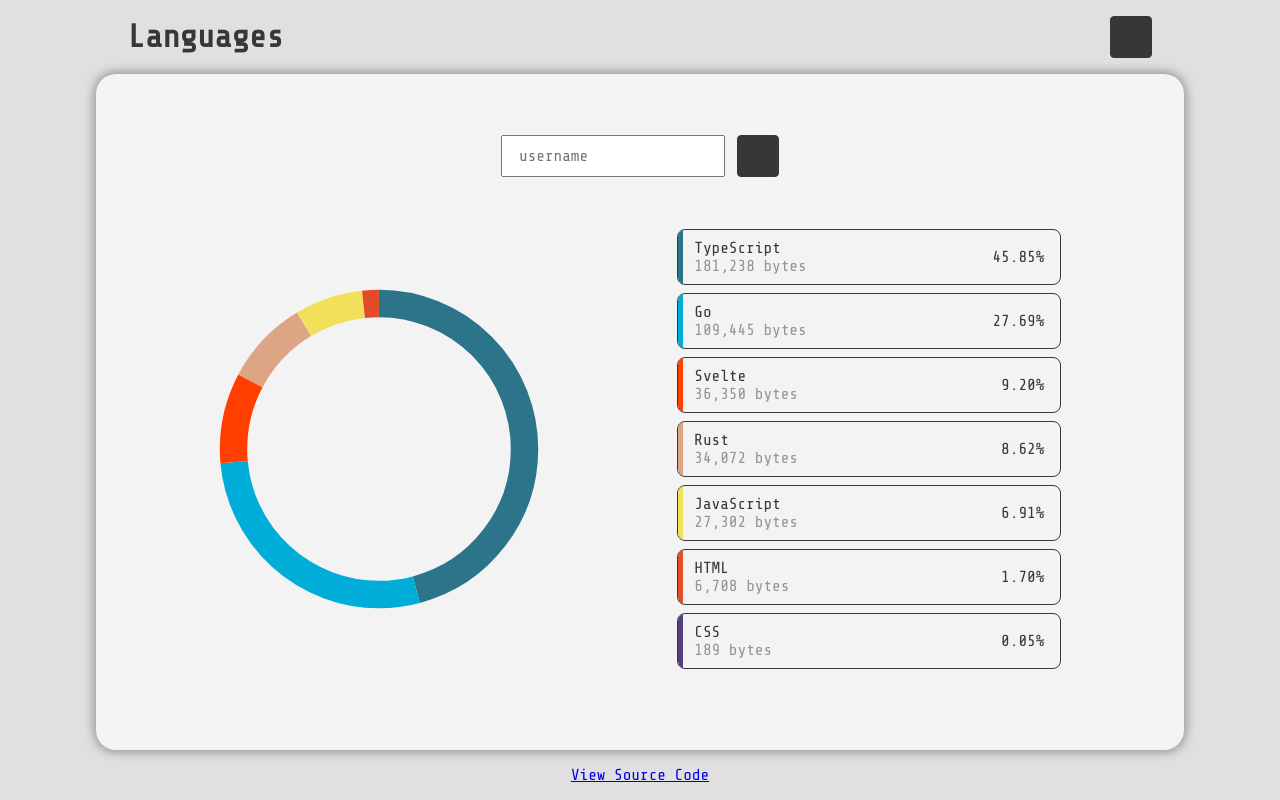
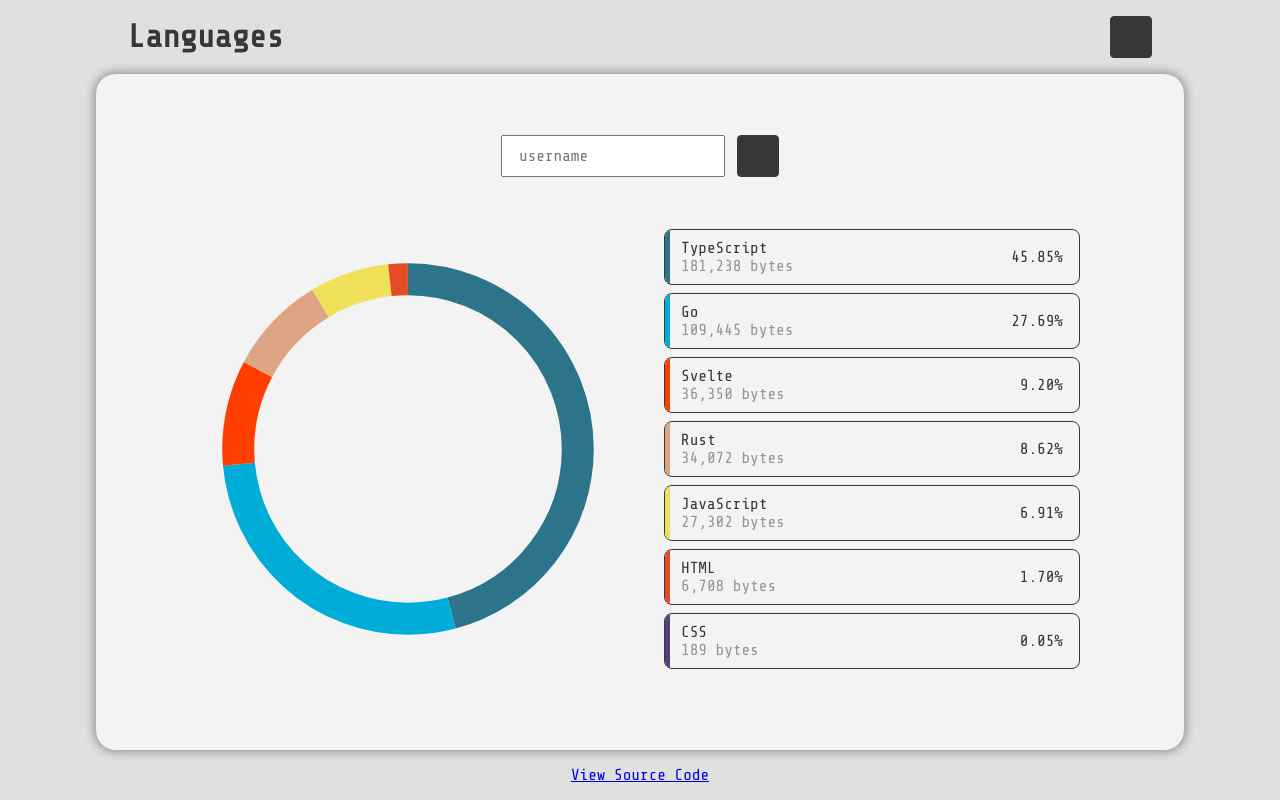
Before and after one commit to Shresht7/Languages, a Svelte app: page / in a window 1280 px wide. Built offline with nearby package versions, Linux system fonts and the light colour scheme; some icons are missing.

Commit message:
Readjust chart and list styling

```diff
--- a/src/components/Chart.svelte
+++ b/src/components/Chart.svelte
@@ -36,7 +36,7 @@
 <style>
     div {
         width: 100%;
-        max-width: 30vw;
+        max-width: 35vw;
         height: 100%;
         display: flex;
         flex-direction: column;
--- a/src/components/ChartSection.svelte
+++ b/src/components/ChartSection.svelte
@@ -23,7 +23,7 @@
     section {
         display: flex;
         flex-direction: row;
-        justify-content: space-evenly;
+        justify-content: center;
         align-items: center;
         width: 100%;
         height: 60vh;
--- a/src/components/List.svelte
+++ b/src/components/List.svelte
@@ -24,9 +24,10 @@
                 on:focus={() => setHovering(language)}
                 on:mouseout={() => clearHovering()}
                 on:blur={() => clearHovering()}
-                style:--clr={getLanguageColor(language)}
                 class:highlighted={$highlight === language}
                 class:fade={$highlight && $highlight !== language}
+                style:--clr={getLanguageColor(language)}
+                style:width={languages.length > 7 ? "15rem" : "100%"}
                 in:fly={{ y: 200, duration: 250, delay: 75 + 75 * idx }}
             >
                 <div>
@@ -45,8 +46,7 @@
 
 <style>
     #list {
-        width: 100%;
-        max-width: 35vw;
+        width: min(100%, 35vw);
         max-height: 100%;
         display: flex;
         flex-direction: column;
@@ -61,9 +61,10 @@
         flex-direction: column;
         justify-content: center;
         align-items: flex-start;
+        flex-wrap: wrap;
         gap: 0.5rem;
-        padding: 0rem 2rem;
-        overflow-y: scroll;
+        padding: 0rem 1rem;
+        overflow-y: hidden;
     }
 
     li {
```
